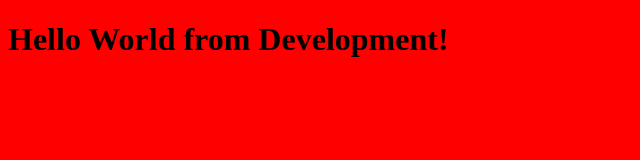
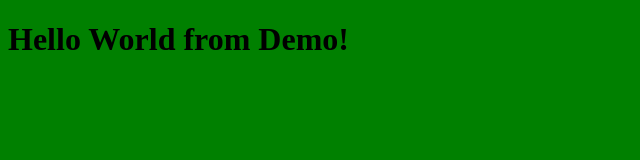
Before and after one commit to evekhm/ApplicationA, a plain HTML site: page www/data/index.html in a window 1280 px wide. Shown: the whole page, without its empty margins (0-640 px from the left). Drawn offline with Linux system fonts and the light colour scheme.

Commit message:
Update www/data/index.html

```diff
--- a/www/data/index.html
+++ b/www/data/index.html
@@ -4,9 +4,9 @@
   <title>Hello nginx</title>
   <meta charset="utf-8" />
 </head>
-<body style="background-color:red;">
+<body style="background-color:green;">
 <h1>
-  Hello World from Development!
+  Hello World from Demo!
 </h1>
 </body>
 </html>
```
